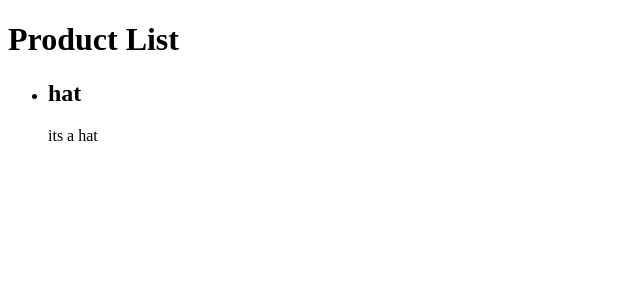
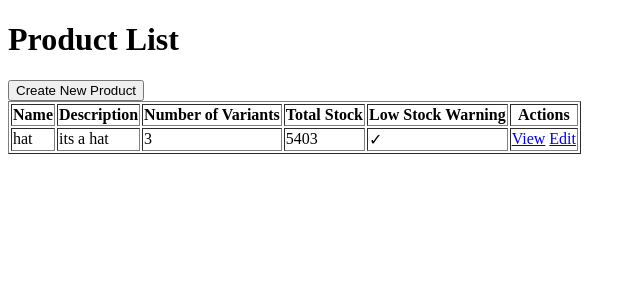
Before and after one commit to Pqpercut/Group18, a Django app: page /inventory-management/products/ in a window 1280 px wide. Shown: the top 300 px of the page, without its empty margins (0-640 px from the left). Run offline with Django 5.2, Linux system fonts and the light colour scheme; data comes from the database, SQL or seed files in the repository; both versions use the stored data as it was after the commit.

Commit message:
Created the basic functionality for the admin product management system with placeholder templates
Created the basics for the admin product management:

List of all products

Create new products

Edit products

Delete Products

See details of products (with all variants) and allow for stock updates

Create New Product Variants

Edit Product Variants

Delete Product Variants

```diff
--- a/hatsforcats/ecommerceapp/views.py
+++ b/hatsforcats/ecommerceapp/views.py
@@ -1,13 +1,124 @@
 from django.shortcuts import render
 from django.contrib.auth.decorators import user_passes_test
-from django.views.generic import ListView, DetailView, DeleteView, UpdateView
 from .models import *
+from django.urls import reverse_lazy
+from django.db.models import Sum
+from .forms import VariantForm, UpdateStockForm, CreateVariantForm
+from django.views.generic import ListView, DetailView, DeleteView, UpdateView, FormView, CreateView
+from django.shortcuts import get_object_or_404, redirect
+
 
 class InventoryProductListView (ListView):
+    # Created by Adam Ahmed 23/11/2024
+    ''' View for IMS System that displays all the products currently available and allows new product creation '''
     model = Product
     template_name = "inventory-management/product_list.html"
     context_object_name = "products"
 
-# class InventoryProductDetailView (UpdateView):
+    def get_context_data(self, **kwargs):
+        context = super().get_context_data(**kwargs)
+        low_stock_threshold = 5  # Define a low stock threshold
+        products_with_variants = []
 
-# class InventoryProductDeleteView (DeleteView):
+        for product in Product.objects.all():
+            variants = product.productvariant.all()
+            total_stock = variants.aggregate(total=Sum('stocklevel'))['total'] or 0
+            is_low_stock = total_stock < low_stock_threshold
+            products_with_variants.append({
+                'product': product,
+                'variant_count': variants.count(),
+                'is_low_stock': is_low_stock,
+                'total_stock': total_stock,
+            })
+        context['products_with_variants'] = products_with_variants
+        return context
+
+class InventoryProductDetailView(DetailView):
+    # Created by Adam Ahmed 23/11/2024
+    ''' View for IMS System that shows the product details and all variants & allows stock updates '''
+    model = Product
+    template_name = "inventory-management/product_detail.html"
+    context_object_name = "product"
+
+    def post(self, request, *args, **kwargs):
+        self.object = self.get_object()
+        form = UpdateStockForm(request.POST)
+
+        if form.is_valid():
+            variant = form.cleaned_data['variant']
+            stock_level = form.cleaned_data['stocklevel']
+            variant.stocklevel = stock_level
+            variant.save()
+        return redirect('IMS - Product Detail', pk=self.object.pk)
+
+class InventoryCreateProductView(CreateView):
+    # Created by Adam Ahmed 23/11/2024
+    ''' View that allows for new product creation '''
+    model = Product
+    template_name = "inventory-management/product_create.html"
+    fields = ['name', 'description', 'availability']
+
+    def get_success_url(self):
+        # Redirect back to the product list after successful creation
+        return reverse_lazy('IMS - Product List')
+
+class InventoryProductEditView(UpdateView):
+    # Created by Adam Ahmed 23/11/2024
+    ''' View that allows already created products to be edited '''
+    model = Product
+    template_name = "inventory-management/product_edit.html"
+    context_object_name = "product"
+    fields = ['name', 'description', 'availability']
+
+    def get_success_url(self):
+        return reverse_lazy('IMS - Product Detail', kwargs={'pk': self.object.pk})
+
+class InventoryProductDeleteView(DeleteView):
+    # Created by Adam Ahmed 23/11/2024
+    ''' Seperate Confirmation View that requires another button click to delete a product '''
+    model = Product
+    template_name = "inventory-management/product_confirm_delete.html"
+    success_url = reverse_lazy('IMS - Product List')
+
+class CreateVariantView(CreateView):
+    # Created by Adam Ahmed 23/11/2024
+    ''' View that allows Product Variants to be created '''
+    model = ProductVariant
+    template_name = "inventory-management/product_create_variant.html"
+    fields = ['size', 'colour', 'price', 'stocklevel']
+
+    def form_valid(self, form):
+        # Set the product for the variant using product_pk from the URL
+        product = Product.objects.get(pk=self.kwargs['product_pk'])
+        form.instance.productID = product
+        return super().form_valid(form)
+
+    def get_context_data(self, **kwargs):
+        context = super().get_context_data(**kwargs)
+        # Add product_pk to the context
+        context['product_pk'] = self.kwargs['product_pk']
+        return context
+
+    def get_success_url(self):
+        # Redirect to the product detail page
+        return reverse_lazy('IMS - Product Detail', kwargs={'pk': self.kwargs['product_pk']})
+
+class EditVariantView(UpdateView):
+    # Created by Adam Ahmed 23/11/2024
+    ''' View that allows Product Variants to be edited '''
+    model = ProductVariant
+    template_name = "inventory-management/product_variant_edit.html"
+    form_class = VariantForm
+
+    def get_success_url(self):
+        return reverse_lazy('IMS - Product Detail', kwargs={'pk': self.object.productID.pk})
+
+class DeleteVariantView(DeleteView):
+    # Created by Adam Ahmed 23/11/2024
+    ''' View that allows Product Variants to be deleted with confirmation '''
+    model = ProductVariant
+    template_name = "inventory-management/product_variant_delete.html"
+
+    def get_success_url(self):
+        # Redirect to the product detail page after deletion
+        return reverse_lazy('IMS - Product Detail', kwargs={'pk': self.object.productID.pk})
--- a/hatsforcats/hatsforcats/urls.py
+++ b/hatsforcats/hatsforcats/urls.py
@@ -16,10 +16,19 @@ Including another URLconf
 """
 from django.contrib import admin
 from django.urls import path
-from ecommerceapp.views import InventoryProductListView
-
+from ecommerceapp.views import InventoryProductListView, InventoryProductDetailView, InventoryCreateProductView, InventoryProductDeleteView, InventoryProductEditView, EditVariantView, CreateVariantView, DeleteVariantView
 
 urlpatterns = [
     path('admin/', admin.site.urls),
+
+    # Created by Adam 23/11/2024 / Placeholder template, to be replaced with template from front end
     path("inventory-management/products/", InventoryProductListView.as_view(), name="IMS - Product List"),
+    path("inventory-management/products/<int:pk>/", InventoryProductDetailView.as_view(), name="IMS - Product Detail"),
+    path("inventory-management/products/create/", InventoryCreateProductView.as_view(),name="IMS - Create Product"),
+    path("inventory-management/products/<int:pk>/edit/", InventoryProductEditView.as_view(), name="IMS - Product Edit"),
+    path("inventory-management/products/<int:pk>/delete/", InventoryProductDeleteView.as_view(), name="IMS - Product Delete"),
+
+    path("inventory-management/variants/<int:pk>/edit/", EditVariantView.as_view(), name="IMS - Product Variant Edit"),\
+    path("inventory-management/products/<int:product_pk>/create-variant/", CreateVariantView.as_view(), name="IMS - Product Variant Create"),
+    path("inventory-management/variants/<int:pk>/delete/", DeleteVariantView.as_view(), name="IMS - Product Variant Delete"),
 ]
--- a/hatsforcats/templates/inventory-management/product_list.html
+++ b/hatsforcats/templates/inventory-management/product_list.html
@@ -7,15 +7,48 @@
 </head>
 <body>
     <h1>Product List</h1>
-    <ul>
-        {% for product in products %}
-            <li>
-                <h2>{{ product.name }}</h2>
-                <p>{{ product.description }}</p>
-            </li>
-        {% empty %}
-            <p>No products available.</p>
-        {% endfor %}
-    </ul>
+
+    <!-- Add button for creating a new product -->
+    <a href="{% url 'IMS - Create Product' %}">
+        <button>Create New Product</button>
+    </a>
+
+    <table border="1">
+        <thead>
+            <tr>
+                <th>Name</th>
+                <th>Description</th>
+                <th>Number of Variants</th>
+                <th>Total Stock</th>
+                <th>Low Stock Warning</th>
+                <th>Actions</th>
+            </tr>
+        </thead>
+        <tbody>
+            {% for item in products_with_variants %}
+            <tr>
+                <td>{{ item.product.name }}</td>
+                <td>{{ item.product.description }}</td>
+                <td>{{ item.variant_count }}</td>
+                <td>{{ item.total_stock }}</td>
+                <td>
+                    {% if item.is_low_stock %}
+                        <span style="color: red;">⚠ Low Stock</span>
+                    {% else %}
+                        ✓
+                    {% endif %}
+                </td>
+                <td>
+                    <a href="{% url 'IMS - Product Detail' item.product.id %}">View</a>
+                    <a href="{% url 'IMS - Product Edit' item.product.id %}">Edit</a>
+                </td>
+            </tr>
+            {% empty %}
+            <tr>
+                <td colspan="6">No products available.</td>
+            </tr>
+            {% endfor %}
+        </tbody>
+    </table>
 </body>
 </html>
```
Also changed, not shown: hatsforcats/ecommerceapp/forms.py (added, +23 -0 lines), hatsforcats/templates/inventory-management/product_confirm_delete.html (added, +19 -0 lines), hatsforcats/templates/inventory-management/product_create.html (added, +19 -0 lines), hatsforcats/templates/inventory-management/product_create_variant.html (added, +17 -0 lines), hatsforcats/templates/inventory-management/product_detail.html (added, +61 -0 lines), hatsforcats/templates/inventory-management/product_edit.html (added, +19 -0 lines), hatsforcats/templates/inventory-management/product_variant_delete.html (added, +19 -0 lines), hatsforcats/templates/inventory-management/product_variant_edit.html (added, +19 -0 lines), hatsforcats/db.sqlite3.
